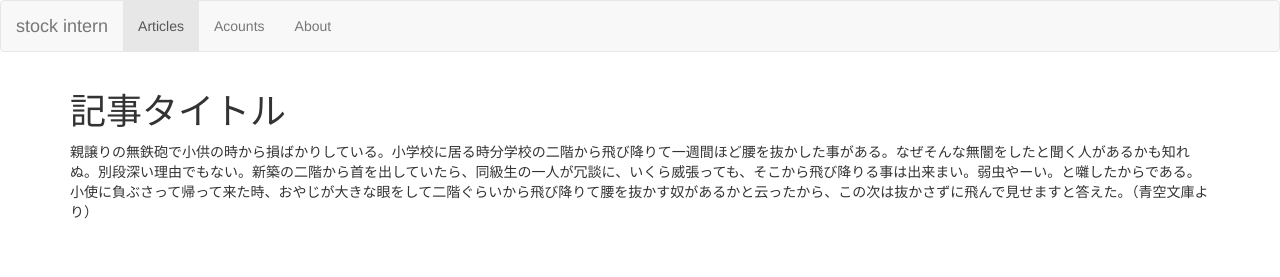
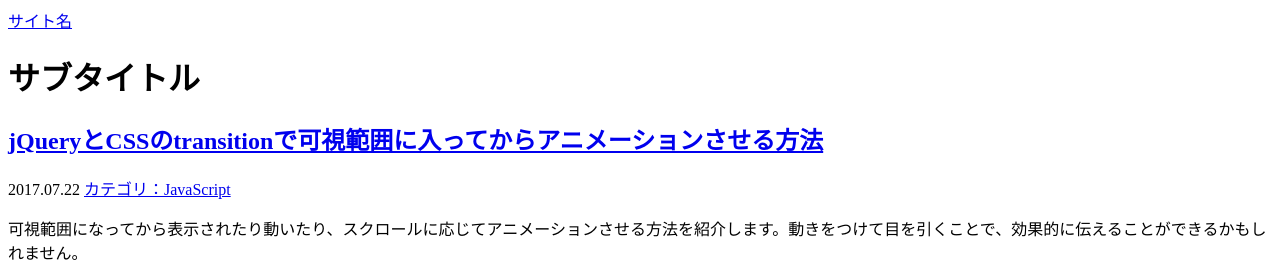
Before and after one commit to kure-kosen/stock_intern, a Django app: page /articles/ in a window 1280 px wide. Shown: the top 277 px of the page. Before the commit the page ends 219 px from the top, so only its background shows below. Run offline with Django 3.2, Linux system fonts and the light colour scheme; some libraries are stand-ins or nearby versions.

Commit message:
Add articles index.html

```diff
--- a/templates/articles/index.html
+++ b/templates/articles/index.html
@@ -1,43 +1,28 @@
-{% load staticfiles %}
-<html>
+<!DOCTYPE html>
+<!-- saved from url=(0030)http://weboook.blog22.fc2.com/ -->
+<html lang="ja">
 <head>
-    <title>test</title>
-    <link rel="stylesheet" type="text/css" href="{% static 'css/style.css' %}"/>
-    <link rel="stylesheet" type="text/css" href="https://maxcdn.bootstrapcdn.com/bootstrap/3.3.7/css/bootstrap.min.css">
-    <script src="https://ajax.googleapis.com/ajax/libs/jquery/1.11.3/jquery.min.js"></script>
-    <script src="https://maxcdn.bootstrapcdn.com/bootstrap/3.3.7/js/bootstrap.min.js"></script>
+  <meta http-equiv="Content-Type" content="text/html; charset=UTF-8">
+  <title> Top page </title>
 </head>
 <body>
-<nav class="navbar navbar-default">
-    <div class="container-fluid">
-        <div class="navbar-header">
-            <button type="button" class="navbar-toggle collapsed" data-toggle="collapse" data-target="#navbarEexample1">
-                <span class="sr-only">Toggle navigation</span>
-                <span class="icon-bar"></span>
-                <span class="icon-bar"></span>
-                <span class="icon-bar"></span>
-            </button>
-            <a class="navbar-brand" href="#">stock intern</a>
+  <div id="header"> <a href="#" id="header-p-a" title="link to top page">サイト名</a>
+    <h1> サブタイトル </h1>
+  </div>
+  <div id="box">
+    <!--メイン-->
+    <div id="main">
+      <!--エントリー-->
+      <div class="entry">
+        <div class="entryblock">
+          <h2><a href="http://weboook.blog22.fc2.com/blog-entry-415.html">jQueryとCSSのtransitionで可視範囲に入ってからアニメーションさせる方法</a></h2>
+          <div class="posted"> <span class="post-date">2017.07.22 </span> <a href="http://weboook.blog22.fc2.com/blog-category-2.html" class="category-icon">カテゴリ：JavaScript</a> </div>
+          <div class="topentry">
+            <p>可視範囲になってから表示されたり動いたり、スクロールに応じてアニメーションさせる方法を紹介します。動きをつけて目を引くことで、効果的に伝えることができるかもしれません。</p> <img src="./hoge_files/jquery-scroll-effect2.png" alt="jquery-scroll-effect2.png" border="0" width="1000" height="500"></div>
+          <div class="next"> <a href="http://weboook.blog22.fc2.com/blog-entry-415.html">続きを読む</a> </div>
         </div>
-
-        <div class="collapse navbar-collapse" id="navbarEexample1">
-            <ul class="nav navbar-nav">
-                <li class="active"><a href="#">Articles</a></li>
-                <li><a href="#">Acounts</a></li>
-                <li><a href="#">About</a></li>
-            </ul>
-        </div>
+      </div>
     </div>
-</nav>
-<div class="container">
-    <div class="row">
-        <div class="col-md-12">
-            <article>
-                <h1>記事タイトル</h1>
-                <p>親譲りの無鉄砲で小供の時から損ばかりしている。小学校に居る時分学校の二階から飛び降りて一週間ほど腰を抜かした事がある。なぜそんな無闇をしたと聞く人があるかも知れぬ。別段深い理由でもない。新築の二階から首を出していたら、同級生の一人が冗談に、いくら威張っても、そこから飛び降りる事は出来まい。弱虫やーい。と囃したからである。小使に負ぶさって帰って来た時、おやじが大きな眼をして二階ぐらいから飛び降りて腰を抜かす奴があるかと云ったから、この次は抜かさずに飛んで見せますと答えた。（青空文庫より）</p>
-            </article>
-        </div>
-    </div>
-</div>
+  </div>
 </body>
 </html>
```
Also changed, not shown: templates/articles/copy.html (deleted, +0 -108 lines).
